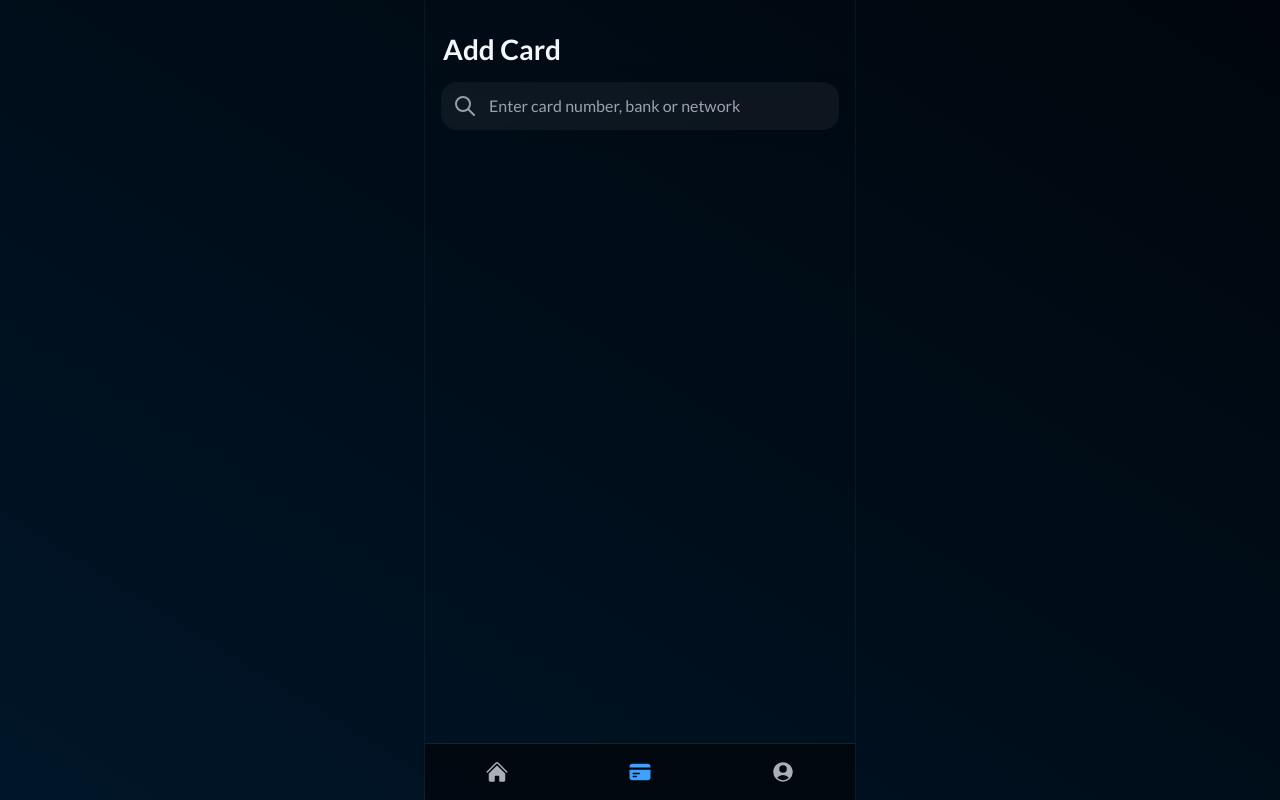
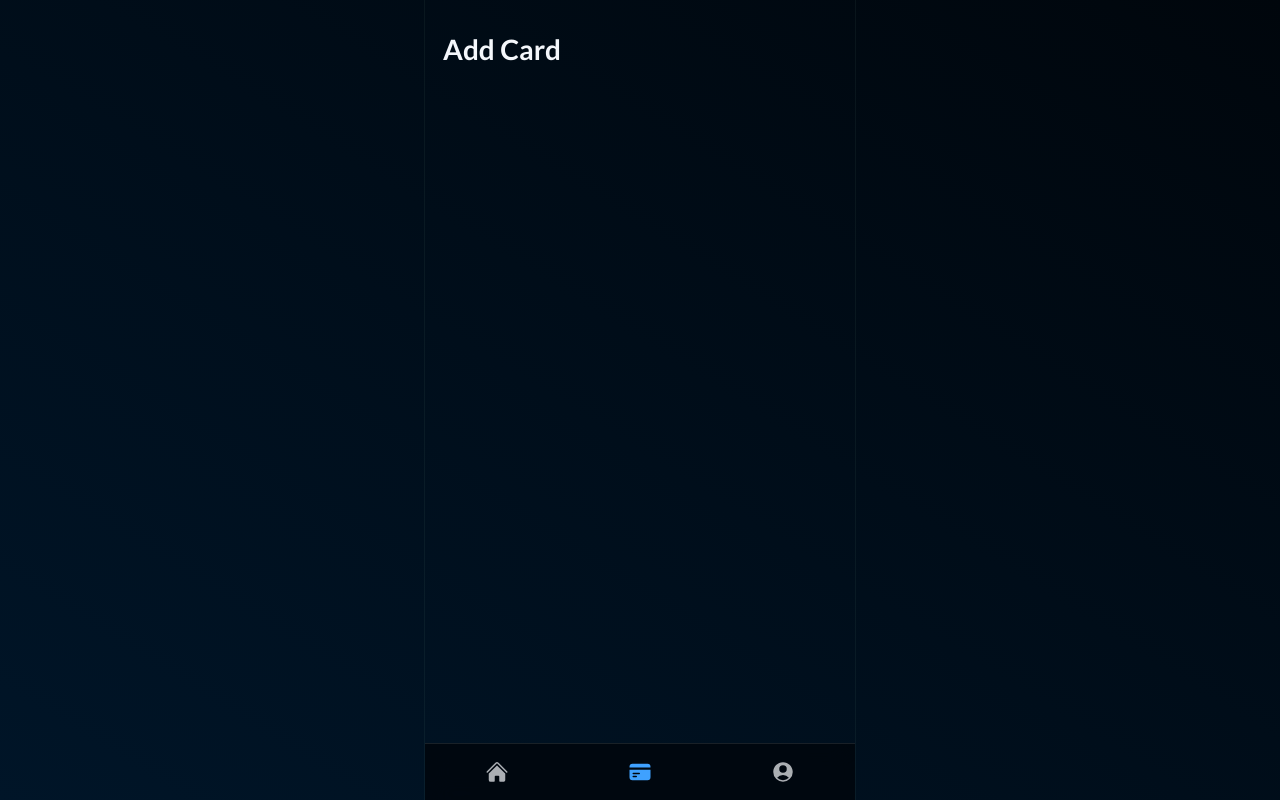
Before and after one commit to hrvsdev/cardnest, a React (Vite) app: page /add in a window 1280 px wide. Built offline with nearby package versions, Linux system fonts and the light colour scheme.

Commit message:
Separate `Header` title and search into individual components

```diff
--- a/src/components/Header/index.tsx
+++ b/src/components/Header/index.tsx
@@ -1,4 +1,4 @@
-import { Fragment, useEffect, useRef, useState } from "react";
+import { useEffect, useRef, useState } from "react";
 
 import { IconCircleX, IconSearch } from "@tabler/icons-react";
 
@@ -8,15 +8,27 @@ import { c } from "@utils/styles.ts";
 
 const OFFSET = 60;
 
-export function Header({ title }: { title: string }) {
-	const [value, setValue] = useState("");
+type TitleProps = {
+	title: string;
+};
+
+export function HeaderTitle({ title }: TitleProps) {
+	return <h1 className="font-semibold text-heading pl-0.5 pt-8 mx-4">{title}</h1>;
+}
+
+type SearchProps = {
+	value: string;
+	onChange: (value: string) => void;
+};
+
+export function HeaderSearch({ value, onChange }: SearchProps) {
 	const [isOpaque, setIsOpaque] = useState(false);
 
 	const inputRef = useRef<HTMLInputElement>(null);
-	const showClearIcon = value.length > 0;
+	const showClearIcon = value.trim().length > 0;
 
 	const onClear = () => {
-		setValue("");
+		onChange("");
 		inputRef.current?.focus();
 	};
 
@@ -36,8 +48,6 @@ export function Header({ title }: { title: string }) {
 	}, [isOpaque]);
 
 	return (
-		<Fragment>
-			<h1 className="font-semibold text-heading pl-0.5 pt-8 mx-4">{title}</h1>
 		<div
 			className={c(
 				"sticky top-0 p-4 backdrop-blur-md transition-[background-color] duration-500",
@@ -58,7 +68,7 @@ export function Header({ title }: { title: string }) {
 					autoComplete="off"
 					ref={inputRef}
 					value={value}
-						onChange={(e) => setValue(e.target.value)}
+					onChange={(e) => onChange(e.target.value)}
 					placeholder="Enter card number, bank or network"
 					className={c(
 						"w-full rounded-2xl pl-12 py-3 text-th-white bg-th-white bg-opacity-5 focus:bg-opacity-10 peer-active:bg-opacity-10",
@@ -67,6 +77,5 @@ export function Header({ title }: { title: string }) {
 				/>
 			</div>
 		</div>
-		</Fragment>
 	);
 }
--- a/src/pages/AddCard/index.tsx
+++ b/src/pages/AddCard/index.tsx
@@ -1,12 +1,12 @@
 import { Fragment } from "react";
 
 import { PageContainer } from "@components/Containers";
-import { Header } from "@components/Header";
+import { HeaderTitle } from "@components/Header";
 
 export function AddCard() {
 	return (
 		<Fragment>
-			<Header title="Add Card" />
+			<HeaderTitle title="Add Card" />
 			<PageContainer />
 		</Fragment>
 	);
--- a/src/pages/Home/index.tsx
+++ b/src/pages/Home/index.tsx
@@ -1,17 +1,21 @@
-import { Fragment } from "react";
+import { Fragment, useState } from "react";
 
 import { Card } from "@components/Card";
 import { PageContainer } from "@components/Containers";
-import { Header } from "@components/Header";
+import { HeaderSearch, HeaderTitle } from "@components/Header";
 
 import { cardColorClassName } from "@utils/card.ts";
 
 import { CardColor, CardDetails } from "@t/card";
 
 export function Home() {
+	const [search, setSearch] = useState("");
+
 	return (
 		<Fragment>
-			<Header title="Home" />
+			<HeaderTitle title="Home" />
+			<HeaderSearch value={search} onChange={setSearch} />
+
 			<PageContainer className="space-y-4">
 				{cards.map((card, index) => (
 					<Card
--- a/src/pages/User/index.tsx
+++ b/src/pages/User/index.tsx
@@ -1,12 +1,12 @@
 import { Fragment } from "react";
 
 import { PageContainer } from "@components/Containers";
-import { Header } from "@components/Header";
+import { HeaderTitle } from "@components/Header";
 
 export function User() {
 	return (
 		<Fragment>
-			<Header title="You" />
+			<HeaderTitle title="You" />
 			<PageContainer />
 		</Fragment>
 	);
```
Lines whose indentation alone changed are shown as unchanged.
